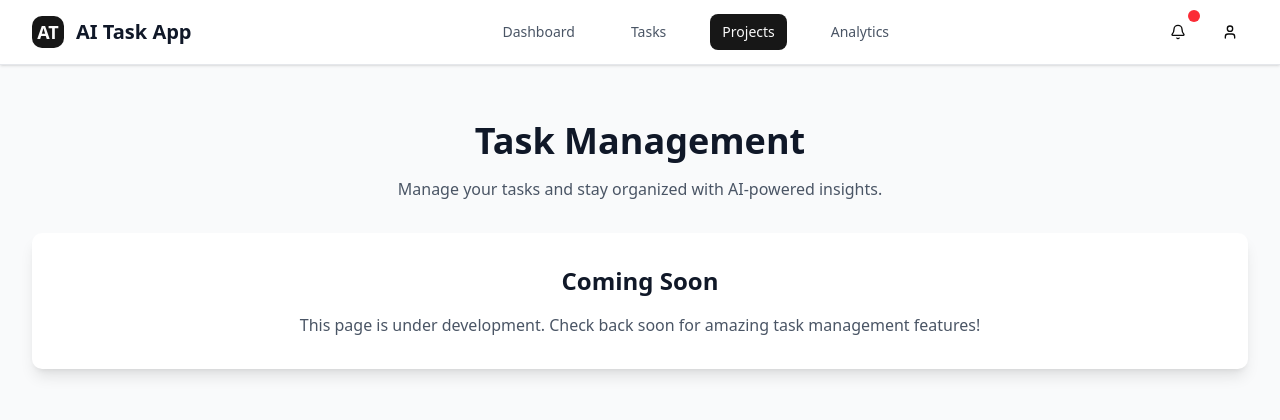
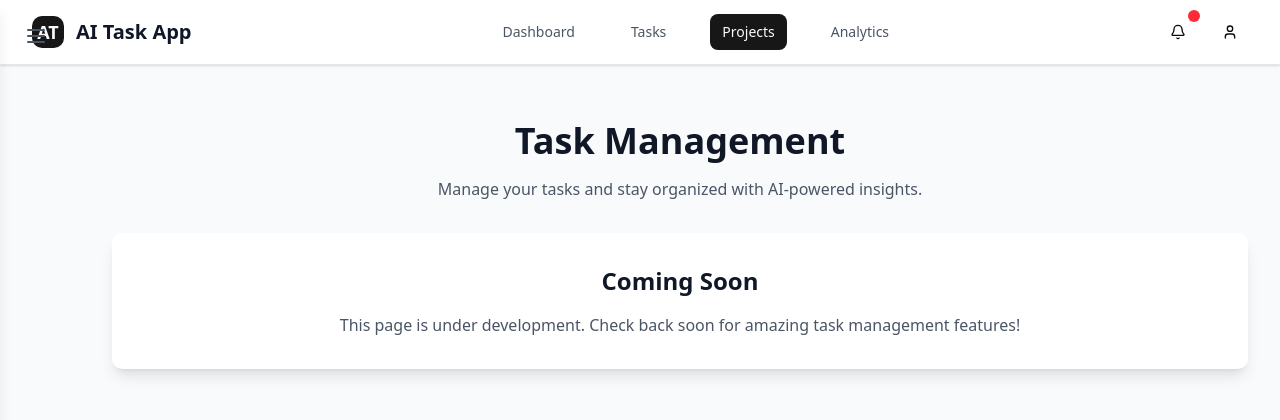
Before and after one commit to simulati0n/AITaskApp_hackumbc, a React (Vite) app in the folder frontend/: page /projects in a window 1280 px wide. Shown: the top 420 px of the page. Built offline with nearby package versions, Linux system fonts and the light colour scheme; a web font is replaced by a local one.

Commit message:
Add sidebar

```diff
--- a/frontend/src/pages/TaskPage.jsx
+++ b/frontend/src/pages/TaskPage.jsx
@@ -1,8 +1,33 @@
-import React from 'react'
+import React, { useState } from 'react';
 
 export default function TaskPage() {
+    const [isSidebarOpen, setSidebarOpen] = useState(false);
+
+    const toggleSidebar = () => {
+        setSidebarOpen(!isSidebarOpen);
+    };
+
     return (
-        <div className="max-w-7xl mx-auto py-6 px-4 sm:px-6 lg:px-8">
+        <div className="relative min-h-screen bg-gray-50 dark:bg-gray-900">
+            {/* Sidebar */}
+            <div className={`fixed top-0 left-0 h-full bg-white dark:bg-gray-800 shadow-lg p-4 transform transition-transform duration-300 ease-in-out z-30 ${isSidebarOpen ? 'w-64 translate-x-0' : 'w-20 -translate-x-full'}`}>
+                <div className={`absolute top-4 ${isSidebarOpen ? 'right-4' : 'left-full ml-4'}`}>
+                    <button onClick={toggleSidebar} className="p-2 rounded-md text-gray-600 dark:text-gray-300 hover:text-gray-900 dark:hover:text-white focus:outline-none focus:ring-2 focus:ring-inset focus:ring-white">
+                        <svg className="h-6 w-6" stroke="currentColor" fill="none" viewBox="0 0 24 24">
+                            <path strokeLinecap="round" strokeLinejoin="round" strokeWidth="2" d={isSidebarOpen ? "M6 18L18 6M6 6l12 12" : "M4 6h16M4 12h16M4 18h16"} />
+                        </svg>
+                    </button>
+                </div>
+                {isSidebarOpen && (
+                    <div className="mt-16">
+                        <h2 className="text-xl font-bold text-black-900 dark:text-white mb-4">Goals</h2>
+                    </div>
+                )}
+            </div>
+
+            {/* Main Content */}
+            <div className={`transition-all duration-300 ease-in-out ${isSidebarOpen ? 'ml-64' : 'ml-20'}`}>
+                <div className="flex-1 max-w-7xl mx-auto py-6 px-4 sm:px-6 lg:px-8">
                     <div className="text-center">
                         <h1 className="text-4xl font-bold text-gray-900 dark:text-white mb-4">
                             Task Management
@@ -20,5 +45,7 @@ export default function TaskPage() {
                         </div>
                     </div>
                 </div>
+            </div>
+        </div>
     )
 }
```
Lines whose indentation alone changed are shown as unchanged.
